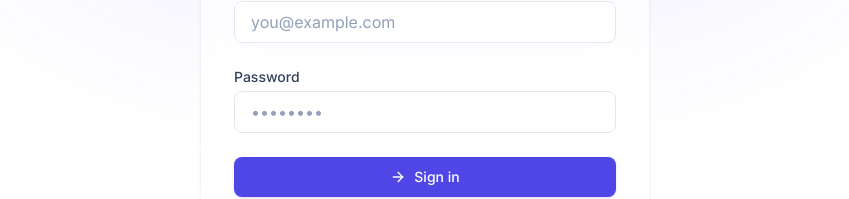
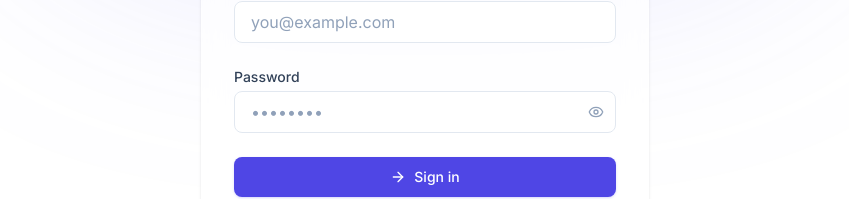
Before and after one commit to mohithreddy123-hub/ai-notes-workspace, a React app in the folder frontend/: page /login in a window 1280 px wide. Shown: the part 405-604 px from the top of the page, without its empty margins (215-1064 px from the left). Built offline with nearby package versions, Linux system fonts and the light colour scheme; no server answers; the HTML template or start-up script is replaced by a standard one.

Commit message:
Add show/hide password toggle to Input component

```diff
--- a/frontend/src/components/ui/Input.jsx
+++ b/frontend/src/components/ui/Input.jsx
@@ -1,6 +1,11 @@
-import React from 'react';
+import React, { useState } from 'react';
+import { Eye, EyeOff } from 'lucide-react';
 
-export const Input = React.forwardRef(({ label, error, className = '', ...props }, ref) => {
+export const Input = React.forwardRef(({ label, error, className = '', type = 'text', ...props }, ref) => {
+  const [showPassword, setShowPassword] = useState(false);
+  const isPassword = type === 'password';
+  const inputType = isPassword ? (showPassword ? 'text' : 'password') : type;
+
   return (
     <div className="w-full space-y-1">
       {label && (
@@ -8,11 +13,29 @@
           {label}
         </label>
       )}
-      <input
-        ref={ref}
-        className={`input-field ${error ? 'border-red-500 focus:ring-red-500/20 focus:border-red-500' : ''} ${className}`}
-        {...props}
-      />
+      <div className="relative">
+        <input
+          ref={ref}
+          type={inputType}
+          className={`input-field ${isPassword ? 'pr-11' : ''} ${error ? 'border-red-500 focus:ring-red-500/20 focus:border-red-500' : ''} ${className}`}
+          {...props}
+        />
+        {isPassword && (
+          <button
+            type="button"
+            onClick={() => setShowPassword(prev => !prev)}
+            className="absolute right-3 top-1/2 -translate-y-1/2 text-slate-400 hover:text-slate-600 dark:hover:text-slate-300 transition-colors focus:outline-none"
+            tabIndex={-1}
+            aria-label={showPassword ? 'Hide password' : 'Show password'}
+          >
+            {showPassword ? (
+              <EyeOff className="w-4 h-4" />
+            ) : (
+              <Eye className="w-4 h-4" />
+            )}
+          </button>
+        )}
+      </div>
       {error && (
         <p className="text-xs font-medium text-red-500 animate-fade-in">{error}</p>
       )}
```
